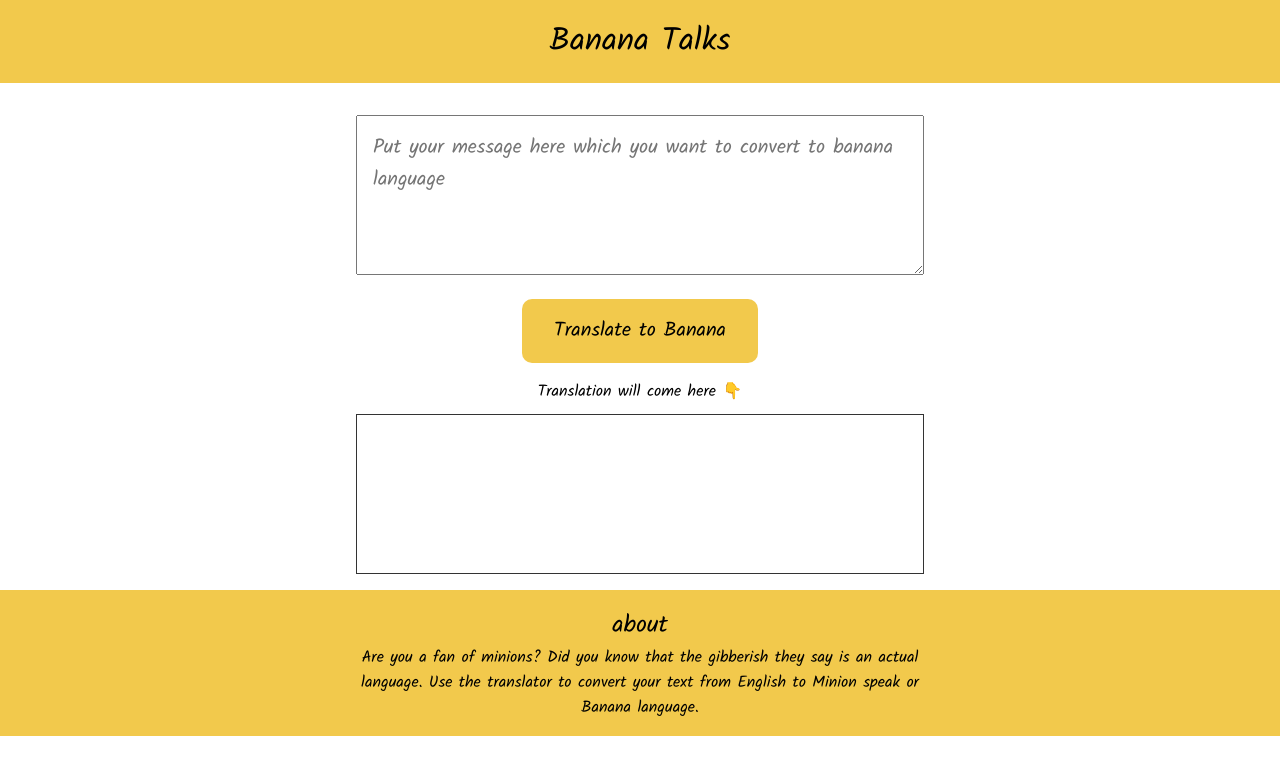
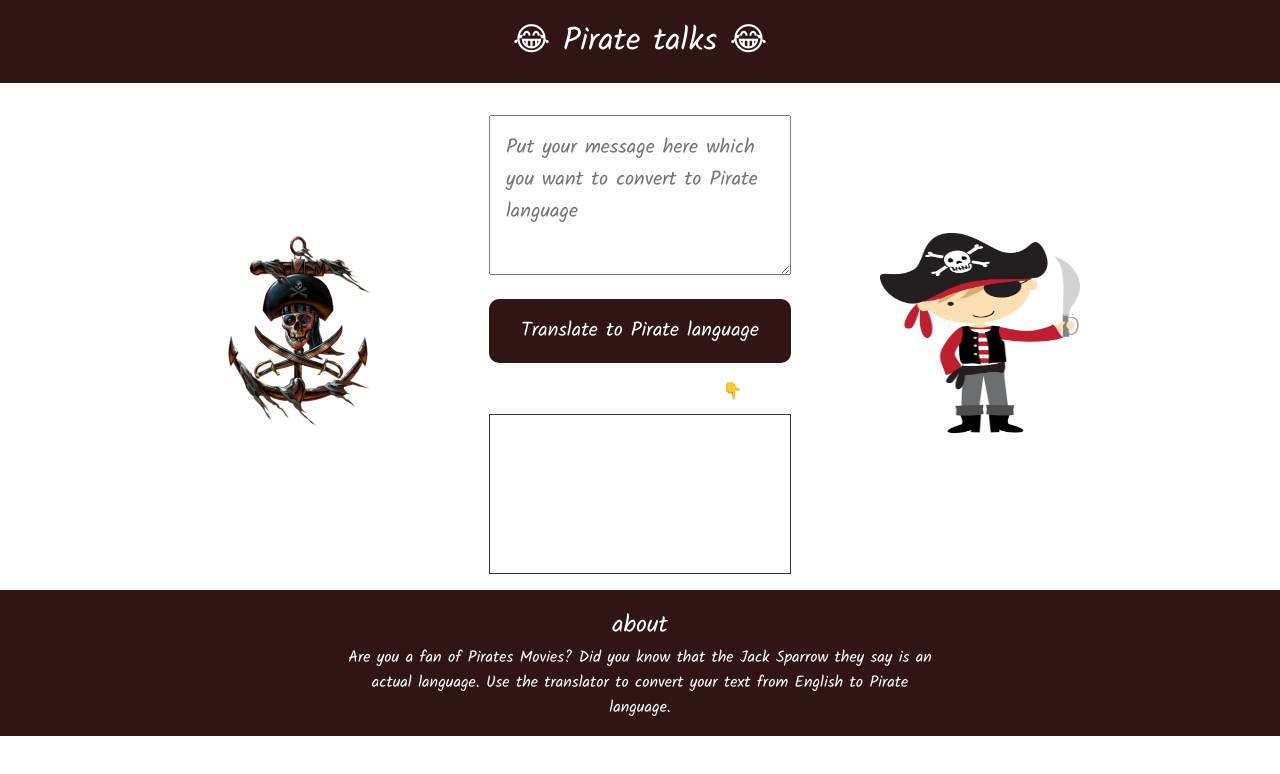
Before and after one commit to Aaryan62/Pirate-Translator, a plain HTML site: page index.html in a window 1280 px wide. Drawn offline with Linux system fonts and the light colour scheme.

Commit message:
complete style of pirate translator

```diff
--- a/index.html
+++ b/index.html
@@ -5,25 +5,29 @@
     <meta charset="UTF-8">
     <meta http-equiv="X-UA-Compatible" content="IE=edge">
     <meta name="viewport" content="width=device-width, initial-scale=1.0">
-    <title>Fun Minion translator</title>
+    <title>Pirate translator</title>
     <link rel="stylesheet" href="style.css">
 </head>
 
 <body>
     <nav>
        <div>
-        Banana Talks
+        😂 Pirate talks 😂
        </div>
     </nav>
+    <main>
+        <div class="img" id="img1"><img src="pirate-img.png" alt=""></div>
         <section class="container">
-        <textarea  id="input-text" placeholder="Put your message here which you want to convert to banana language"></textarea><br>
-        <button id="btn">Translate to Banana</button>
+            <textarea  id="input-text" placeholder="Put your message here which you want to convert to Pirate language"></textarea><br>
+            <button id="btn">Translate to Pirate language</button>
             <div>Translation will come here 👇</div>
             <div id="output"></div>
         </section>
+        <div class="img" id="img2"><img src="pirate-img2.png" alt=""></div>
+    </main>
         <footer id="foot">
             <div>about</div>
-        <p>Are you a fan of minions? Did you know that the gibberish they say is an actual language. Use the translator to convert your text from English to Minion speak or Banana language.</p>
+            <p>Are you a fan of Pirates Movies? Did you know that the Jack Sparrow they say is an actual language. Use the translator to convert your text from English to Pirate language.</p>
         </footer>
 
     <script src="javascript.js"></script>
--- a/javascript.js
+++ b/javascript.js
@@ -3,7 +3,7 @@ var btn_translate = document.getElementById("btn");
 var outputdiv = document.getElementById("output");
 
 
-var serverURL = "https://api.funtranslations.com/translate/minion.json";
+var serverURL = "https://api.funtranslations.com/translate/pirate.json";
 
 function translateURL(text){
     return serverURL  + "?" + "text=" + text;
--- a/style.css
+++ b/style.css
@@ -6,22 +6,60 @@
     margin: 0%;
     /* overflow: hidden; */
     font-family: 'Kalam', cursive;
+    color: white;
 }
+
 :root {
-    --yellow: #F2C94C;
+    --darkBrown: rgb(49, 21, 21);
     --black: #333333;
 }
 
 nav {
-    background-color: var(--yellow);
+    background-color: var(--darkBrown);
     text-align: center;
 }
-nav div{
+
+nav div {
     font-size: 2rem;
     padding: 1rem;
 }
 
-textarea{
+main {
+    display: flex;
+    flex-wrap: wrap;
+    justify-content: space-evenly;
+    align-items: center;
+}
+
+main div img {
+    height: 200px;
+    width: 200px;
+}
+
+.img {
+    transition: all 0.5s ease-in-out;
+}
+
+.img:hover {
+    transform: rotate(360deg);
+}
+
+@media only screen and (min-width:1200px) {
+
+    #img1 {
+        position: relative;
+        left: 200px;
+    }
+
+    #img2 {
+        position: relative;
+        right: 200px;
+    }
+
+}
+
+textarea {
+    color: black;
     width: 100%;
     min-height: 20vh;
     margin-top: 1rem;
@@ -29,21 +67,22 @@ textarea{
     padding: 1rem;
     font-family: inherit;
 }
+
 #output {
     border: 1px solid var(--black);
     width: 100%;
     min-height: 10vh;
     /* max-height: 20vh; */
     height: 20vh;
-    overflow : scroll;
+    overflow: scroll;
     padding: 1rem;
     font-size: 20px;
     margin-top: 10px;
     text-align: left;
 }
 
-button{
-    background-color: var(--yellow);
+button {
+    background-color: var(--darkBrown);
     border: none;
     margin: 1rem 0rem;
     padding: 1rem 2rem;
@@ -53,9 +92,11 @@ button{
     font-size: 20px;
     cursor: pointer;
 }
-button:hover{
-   background-color: #d6a510;
+
+button:hover {
+    background-color: #d6a510;
 }
+
 .container {
     max-width: 600px;
     margin: auto;
@@ -68,7 +109,7 @@ footer {
     /* bottom: 0; */
     width: 100%;
     padding: 1rem;
-    background-color: var(--yellow);
+    background-color: var(--darkBrown);
     text-align: center;
 }
 
@@ -76,6 +117,7 @@ footer p {
     max-width: 600px;
     margin: auto;
 }
-footer div{
+
+footer div {
     font-size: x-large;
 }
```
Also changed, not shown: phone.css (added, +9 -0 lines), pirate-img.png (added), pirate-img2.png (added). Lines whose indentation alone changed are shown as unchanged.
